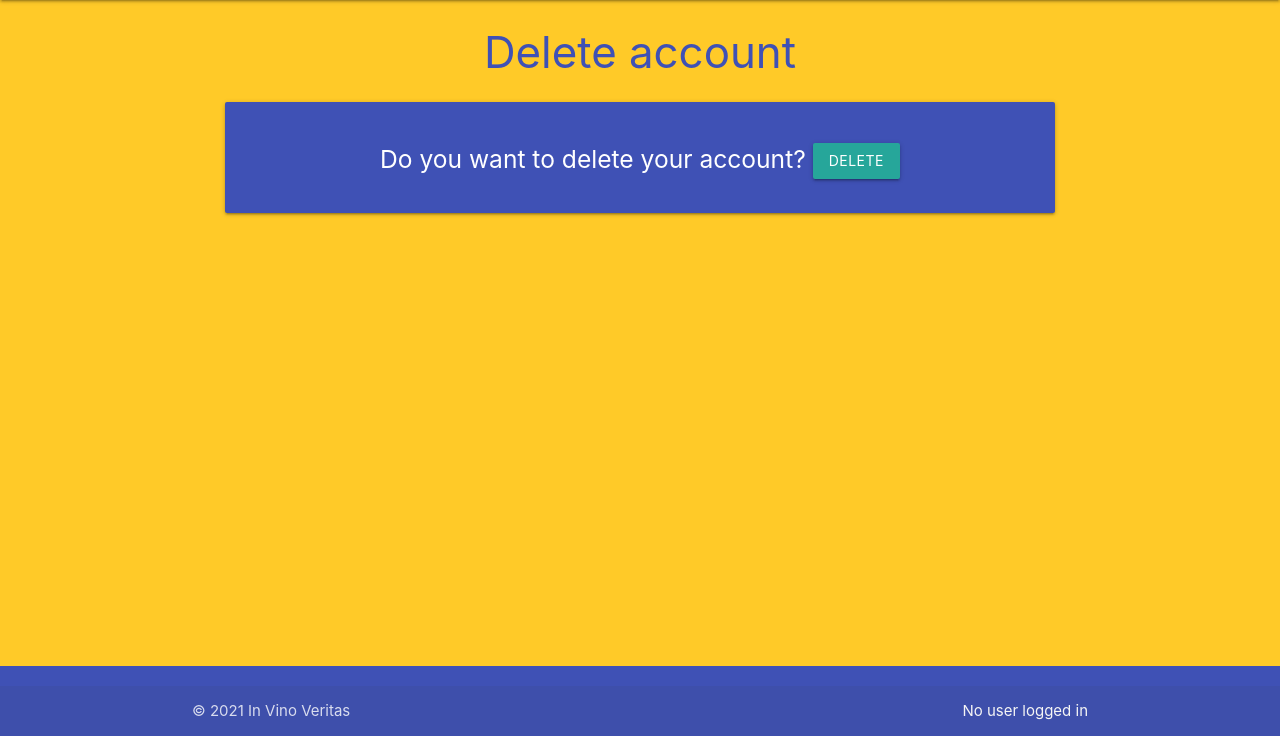
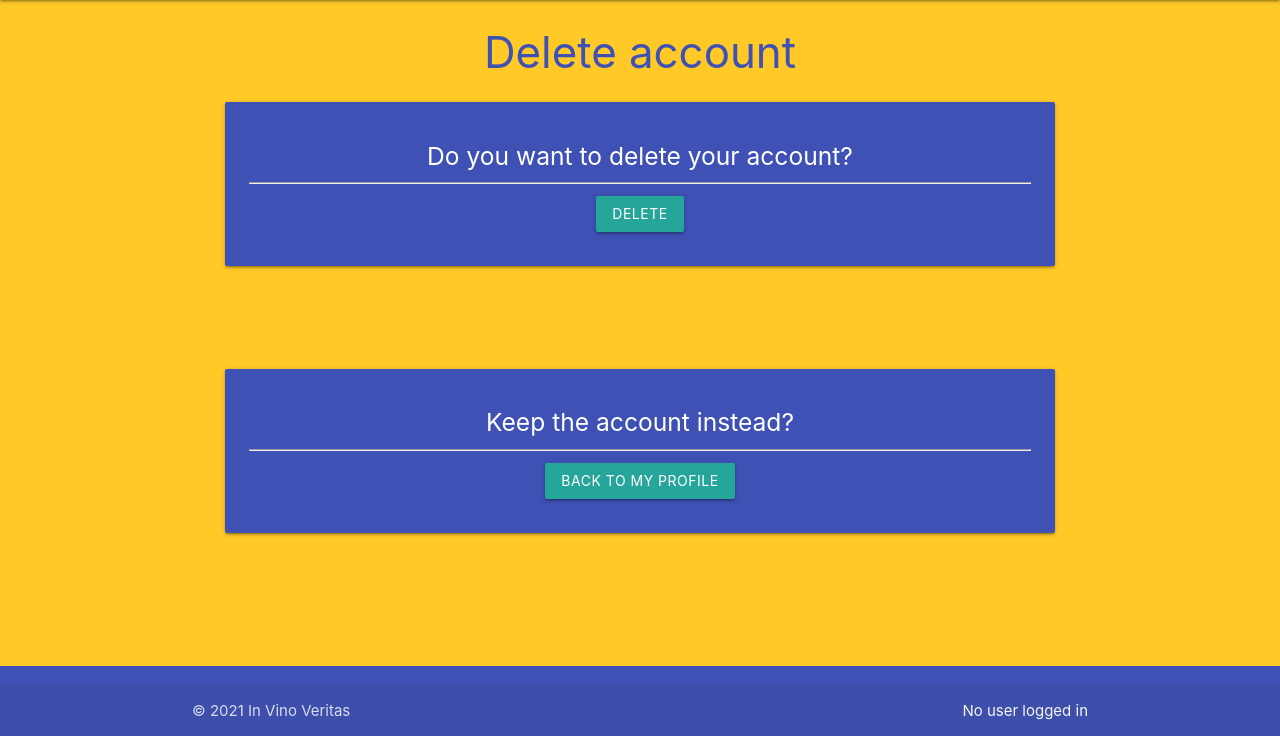
Before and after one commit to Martin-ITT/MS3-Code_Institute, a Flask app: page /delete_page in a window 1280 px wide. Shown: the part 64-800 px from the top of the page. Run offline with Flask 2, Linux system fonts and the light colour scheme; some libraries are stand-ins or nearby versions.

Commit message:
keep account funcionality added

```diff
--- a/static/css/style.css
+++ b/static/css/style.css
@@ -27,3 +27,6 @@ nav .brand-logo {
     font-size: 2.1rem; /* 2. 1*/
     }
 }
+.divider {
+    margin-bottom: 50px;
+}
--- a/templates/delete_page.html
+++ b/templates/delete_page.html
@@ -8,10 +8,22 @@
         <div class="col s12 m8 offset-m2">
             <div class="card-panel indigo center-align">
                 <h5 class="center-align white-text">Do you want to delete your account?
+                    <hr>
                     <a href="{{ url_for('delete_user') }}" class="center-align btn">Delete</a>
                 </h5>
             </div>
         </div>
     </div>
 
+    <div class="row">
+        <div class="col s12 m8 offset-m2">
+            <div class="card-panel indigo center-align">
+                <h5 class="center-align white-text">Keep the account instead?
+                    <hr>
+                    <a href="{{ url_for('profile', username=session['user']) }}" class="center-align btn">Back to my profile</a>
+                </h5>
+            </div>
+        </div>
+    </div>
+
 {% endblock %}
--- a/templates/my_quotes.html
+++ b/templates/my_quotes.html
@@ -42,4 +42,6 @@
         {% endfor %}
     </div>
 
+    <div class="divider"></div>
+
 {% endblock %}
--- a/templates/profile.html
+++ b/templates/profile.html
@@ -9,6 +9,7 @@
         <div class="col s12 m8 offset-m2">
             <div class="card-panel indigo center-align">
                 <h5 class="center-align white-text">Need new password?
+                    <hr>
                     <a href="{{ url_for('get_index') }}" class="center-align btn">Change password</a>
                 </h5>
             </div>
@@ -20,6 +21,7 @@
         <div class="col s12 m8 offset-m2">
             <div class="card-panel indigo center-align">
                 <h5 class="center-align white-text">Delete account?
+                    <hr>
                     <a href="{{ url_for('delete_page') }}" class="center-align btn">Delete</a>
                 </h5>
             </div>
--- a/templates/quotes.html
+++ b/templates/quotes.html
@@ -27,6 +27,6 @@
         {% endfor %}
     </div>
 
-
+    <div class="divider"></div>
 
 {% endblock %}
```
